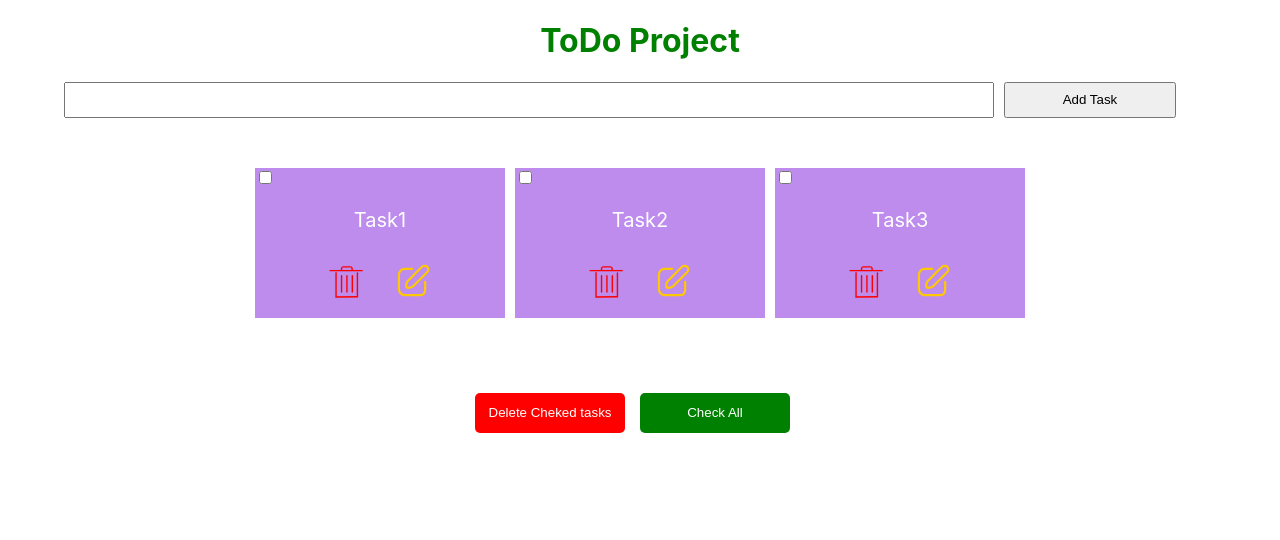
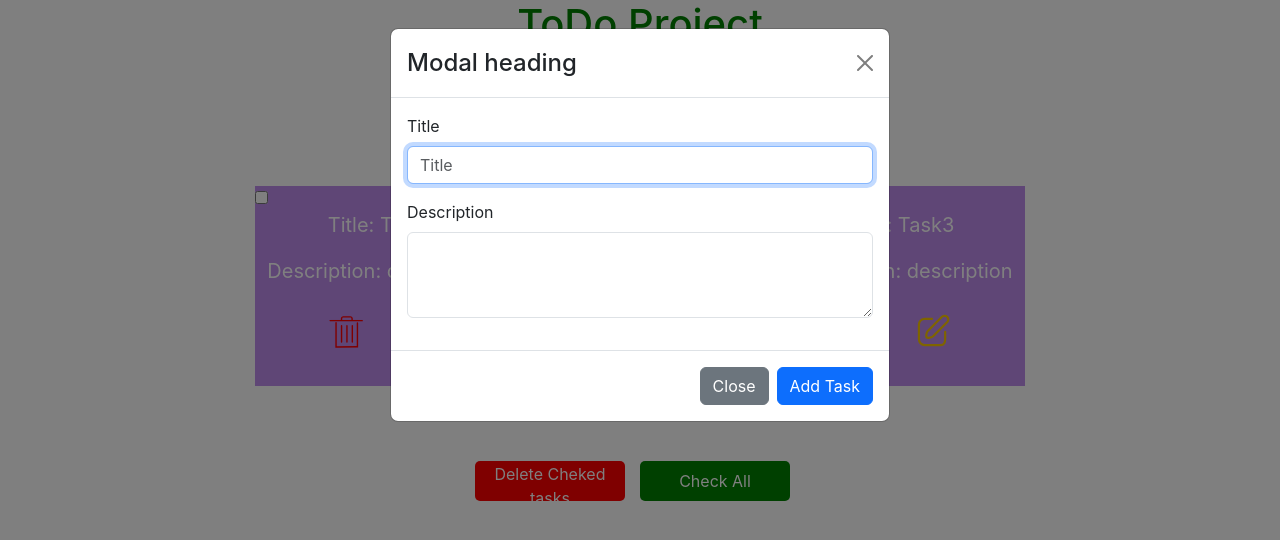
Before and after one commit to gevorgmanukyan2006/react-app3_Gevorg, a React (Create React App) app: page / in a window 1280 px wide. Both pictures are taken after a click on the button "Add Task". Shown: the top 540 px of the page. Built offline with nearby package versions, Linux system fonts and the light colour scheme.

Commit message:
Add modal, bootstrap, description

```diff
--- a/package.json
+++ b/package.json
@@ -6,8 +6,10 @@
     "@testing-library/jest-dom": "^5.17.0",
     "@testing-library/react": "^13.4.0",
     "@testing-library/user-event": "^13.5.0",
+    "bootstrap": "^5.3.2",
     "id-generator": "^1.1.0",
     "react": "^18.2.0",
+    "react-bootstrap": "^2.9.0",
     "react-dom": "^18.2.0",
     "react-scripts": "5.0.1",
     "web-vitals": "^2.1.4"
--- a/public/index.html
+++ b/public/index.html
@@ -15,6 +15,12 @@
       user's mobile device or desktop. See https://developers.google.com/web/fundamentals/web-app-manifest/
     -->
     <link rel="manifest" href="%PUBLIC_URL%/manifest.json" />
+    <link
+      rel="stylesheet"
+      href="https://cdn.jsdelivr.net/npm/bootstrap@5.3.0/dist/css/bootstrap.min.css"
+      integrity="sha384-9ndCyUaIbzAi2FUVXJi0CjmCapSmO7SnpJef0486qhLnuZ2cdeRhO02iuK6FUUVM"
+      crossorigin="anonymous"
+    />
     <!--
       Notice the use of %PUBLIC_URL% in the tags above.
       It will be replaced with the URL of the `public` folder during the build.
--- a/src/Components/AddTask/AddTask.jsx
+++ b/src/Components/AddTask/AddTask.jsx
@@ -1,13 +1,51 @@
 import Styles from "./styles.module.css";
+import React from "react";
+import Button from "react-bootstrap/Button";
+import Modal from "react-bootstrap/Modal";
+import Form from "react-bootstrap/Form";
 
-const AddTask = (props) => {
-  const { inputValue, inputOnChange, submit } = props;
+function AddTask(props) {
   return (
-    <div className={Styles.addTask}>
-      <input type="text" onChange={inputOnChange} value={inputValue} />
-      <button onClick={submit}>Add Task</button>
-    </div>
+    <Modal
+      show={props.isOpenModal}
+      onHide={props.onHide}
+      aria-labelledby="contained-modal-title-vcenter"
+    >
+      <Modal.Header closeButton>
+        <Modal.Title>Modal heading</Modal.Title>
+      </Modal.Header>
+      <Modal.Body>
+        <Form>
+          <Form.Group className="mb-3" controlId="exampleForm.ControlInput1">
+            <Form.Label>Title</Form.Label>
+            <Form.Control
+              name="title"
+              placeholder="Title"
+              autoFocus
+              onChange={props.inputOnChange}
+            />
+          </Form.Group>
+          <Form.Group className="mb-3" controlId="exampleForm.ControlTextarea1">
+            <Form.Label>Description</Form.Label>
+            <Form.Control
+              as="textarea"
+              rows={3}
+              name="description"
+              onChange={props.inputOnChange}
+            />
+          </Form.Group>
+        </Form>
+      </Modal.Body>
+      <Modal.Footer>
+        <Button variant="secondary" onClick={props.onHide}>
+          Close
+        </Button>
+        <Button variant="primary" onClick={props.submit}>
+          Add Task
+        </Button>
+      </Modal.Footer>
+    </Modal>
   );
-};
+}
 
 export default AddTask;
--- a/src/Components/Task/Task.jsx
+++ b/src/Components/Task/Task.jsx
@@ -12,7 +12,8 @@ const Task = (props) => {
           onChange={() => handleOnChange(task.id)}
           checked={checkedTasks.has(task.id)}
         />
-        <p>{task.name}</p>
+        <p>Title: {task.title}</p>
+        <p>Description: {task.description}</p>
       </div>
       <div className={Styles.iconsContainer}>
         <button
--- a/src/Components/Task/styles.module.css
+++ b/src/Components/Task/styles.module.css
@@ -2,7 +2,7 @@
   display: flex;
   flex-direction: column;
   width: 250px;
-  height: 150px;
+  height: 200px;
   background-color: rgb(190, 140, 237);
 }
 
--- a/src/Components/ToDo.jsx
+++ b/src/Components/ToDo.jsx
@@ -3,34 +3,59 @@ import AddTask from "./AddTask/AddTask";
 import Task from "./Task/Task";
 import Styles from "./styles.module.css";
 import { idGeneretor } from "../helpers/idGeneretor";
+import Button from "react-bootstrap/Button";
 
 class ToDo extends React.Component {
   state = {
     tasks: [
-      { name: "Task1", id: idGeneretor() },
-      { name: "Task2", id: idGeneretor() },
-      { name: "Task3", id: idGeneretor() },
+      { title: "Task1", description: "description", id: idGeneretor() },
+      { title: "Task2", description: "description", id: idGeneretor() },
+      { title: "Task3", description: "description", id: idGeneretor() },
     ],
-    inputValue: "",
+    inputValue: {},
     checkedTasks: new Set(),
+    isOpenModal: false,
   };
 
   inputOnChange = (e) => {
+    const name = e.target.name;
     const value = e.target.value;
     this.setState({
-      inputValue: value,
+      ...this.state,
+      inputValue: {
+        ...this.state.inputValue,
+        [name]: value,
+      },
     });
   };
 
   submit = () => {
-    if (this.state.inputValue === "") return;
+    const { inputValue } = this.state;
+    // console.log(inputValue, "inputValue");
+
+    // if (inputValue.value === "") return;
     const tasks = this.state.tasks;
-    tasks.push({ name: this.state.inputValue, id: idGeneretor() });
-    // this.state.tasks = tasks;  sxal tarberak
+
+    const obj = {};
+
+    const isEmpty = Object.keys(inputValue).some((name) => {
+      console.log(inputValue[name]);
+      if (inputValue[name] === "") return false;
+      console.log(name, "name");
+      obj[name] = inputValue[name];
+      obj.id = idGeneretor();
+      return true;
+    });
+
+    if (!isEmpty) return;
+    console.log(isEmpty);
+    tasks.push(obj);
+
     this.setState({
       ...this.state,
-      inputValue: "",
+      inputValue: {},
       tasks,
+      isOpenModal: false,
     });
   };
 
@@ -83,16 +108,38 @@ class ToDo extends React.Component {
       checkedTasks: new Set(checkedTasks),
     });
   };
+
+  handleOpenModal = () => {
+    this.setState({
+      ...this.state,
+      isOpenModal: true,
+    });
+  };
+  onHide = () => {
+    this.setState({
+      ...this.state,
+      isOpenModal: false,
+    });
+  };
   render() {
     const { inputValue, tasks, checkedTasks } = this.state;
-    console.log(this.state.checkedTasks);
+    console.log(this.state.inputValue);
     return (
       <div>
-        <h1 style={{ textAlign: "center", color: "green" }}>ToDo Project</h1>
+        <h1
+          style={{ textAlign: "center", color: "green", marginBottom: "50px" }}
+        >
+          ToDo Project
+        </h1>
+        <div style={{ display: "flex", justifyContent: "center" }}>
+          <Button onClick={this.handleOpenModal}>Add Task</Button>
+        </div>
         <AddTask
+          onHide={this.onHide}
           inputOnChange={this.inputOnChange}
           submit={this.submit}
           inputValue={inputValue}
+          isOpenModal={this.state.isOpenModal}
         />
         <div className={Styles.TasksContainer}>
           {tasks.map((item, index) => {
```
Also changed, not shown: 1 other file (tests, documents, lock files or other folders).
